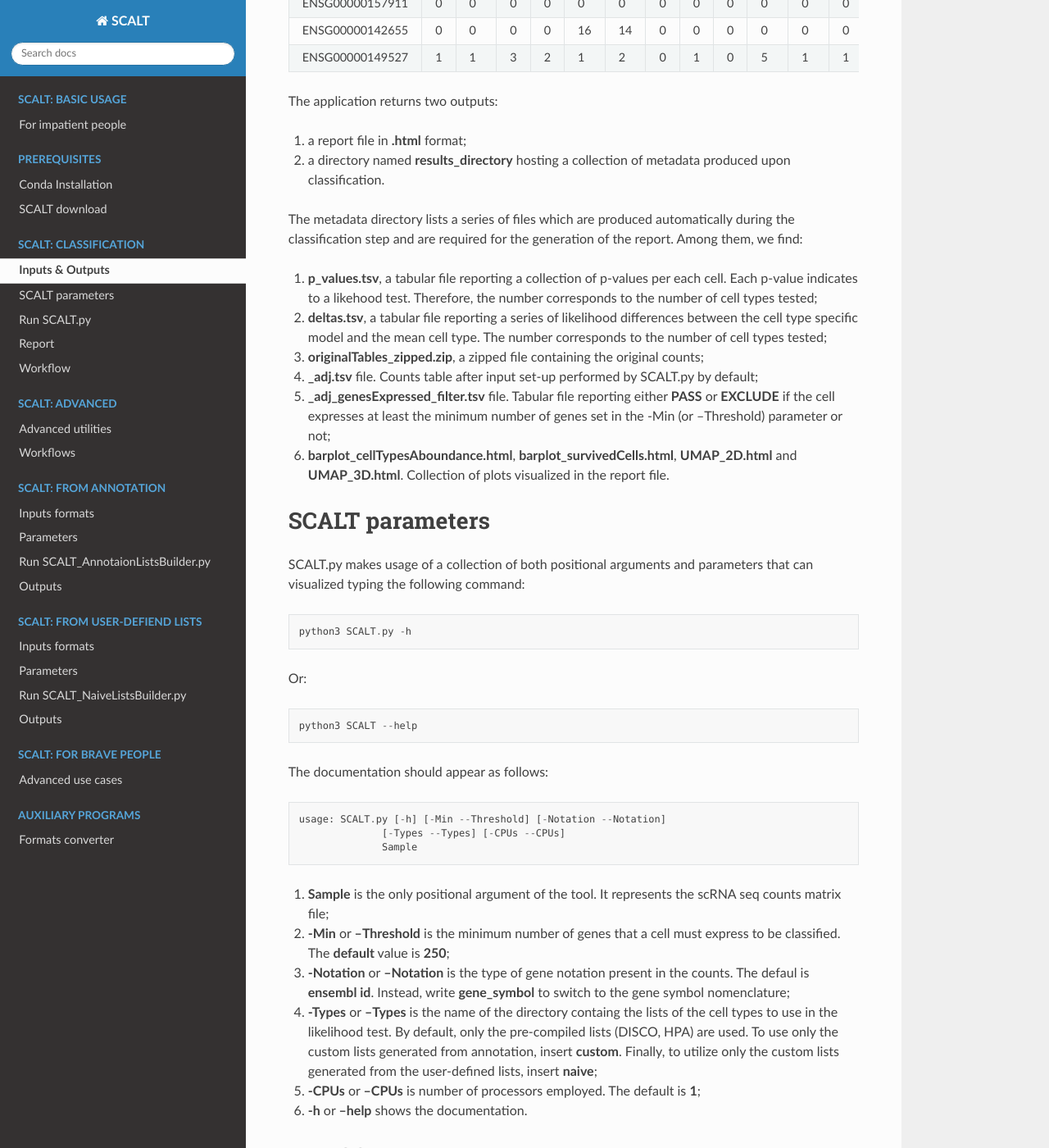
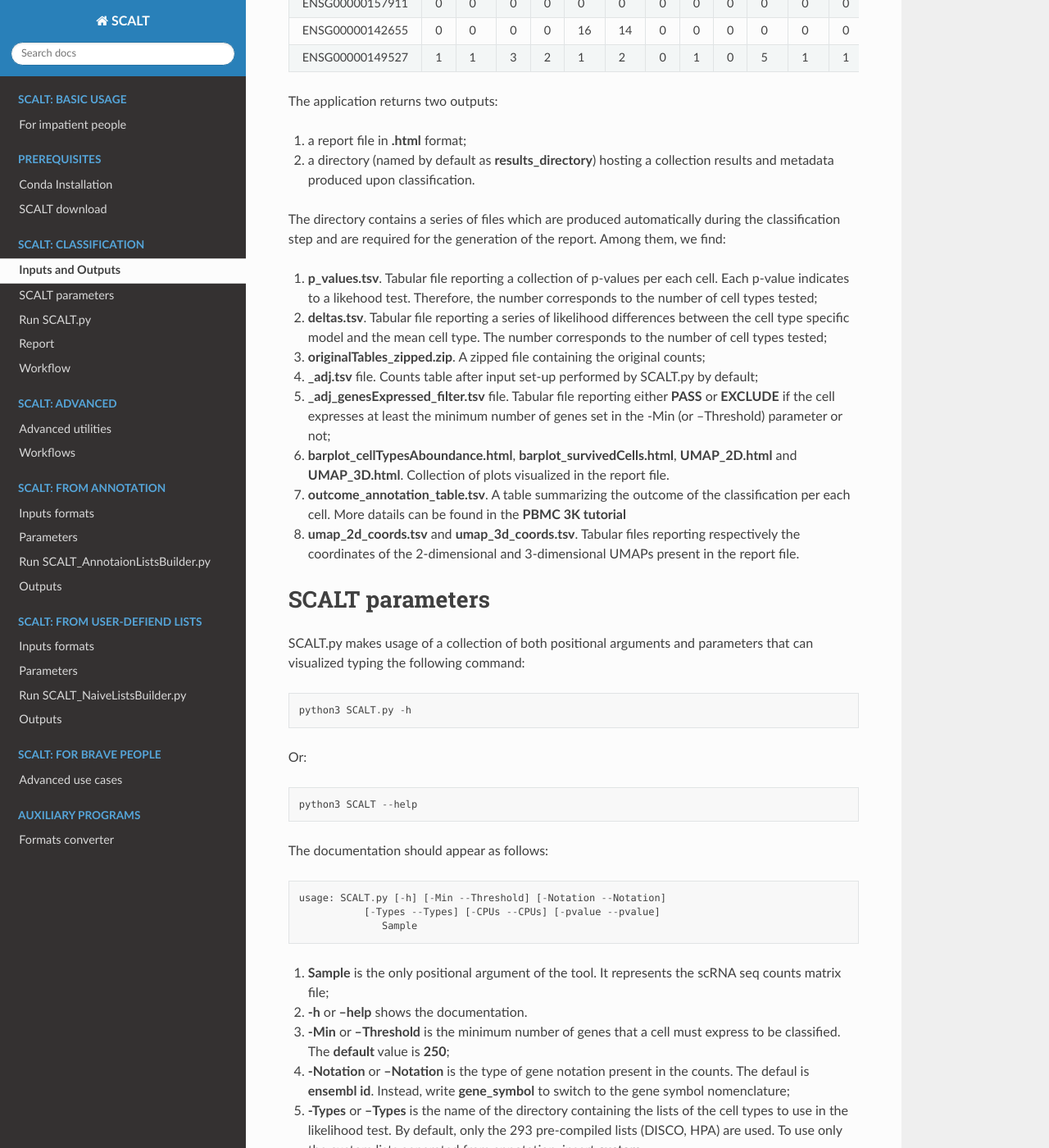
Before and after one commit to danitrave/SCALT, a Sphinx documentation site: the page built from docs/source/classification.rst, in a window 1280 px wide and 1400 px high, scrolled down 660 px. Shown: the whole window at 82% size. Built offline with Sphinx 7.4.7 and the Read the Docs theme 3.1.0, drawn with Linux system fonts in a browser that asks for light colours; some of the changed text lies outside the part shown.

Commit message:
Update classification.rst

```diff
--- a/docs/source/classification.rst
+++ b/docs/source/classification.rst
@@ -1,7 +1,7 @@
-Inputs & Outputs
+Inputs and Outputs
 ================
 
-SCALT.py requires a scRNA seq row counts matrix as input data. The matrix must be in **.tsv** extension reporting:
+The input of SCALT is a matrix of raw counts from single cell RNA sequencing. The matrix must be in **.tsv** extension reporting:
 
 1. genes on the rows;
 2. cells on the columns.
@@ -148,16 +148,18 @@
 The application returns two outputs:
 
 1. a report file in **.html** format;
-2. a directory named **results_directory** hosting a collection of metadata produced upon classification.
+2. a directory (named by default as **results_directory**) hosting a collection results and metadata produced upon classification.
 
-The metadata directory lists a series of files which are produced automatically during the classification step and are required for the generation of the report. Among them, we find:
+The directory contains a series of files which are produced automatically during the classification step and are required for the generation of the report. Among them, we find:
 
-1. **p_values.tsv**, a tabular file reporting a collection of p-values per each cell. Each p-value indicates to a likehood test. Therefore, the number corresponds to the number of cell types tested;
-2. **deltas.tsv**, a tabular file reporting a series of likelihood differences between the cell type specific model and the mean cell type. The number corresponds to the number of cell types tested;
-3. **originalTables_zipped.zip**, a zipped file containing the original counts;
+1. **p_values.tsv**. Tabular file reporting a collection of p-values per each cell. Each p-value indicates to a likehood test. Therefore, the number corresponds to the number of cell types tested;
+2. **deltas.tsv**. Tabular file reporting a series of likelihood differences between the cell type specific model and the mean cell type. The number corresponds to the number of cell types tested;
+3. **originalTables_zipped.zip**. A zipped file containing the original counts;
 4. **_adj.tsv** file. Counts table after input set-up performed by SCALT.py by default;
 5. **_adj_genesExpressed_filter.tsv** file. Tabular file reporting either **PASS** or **EXCLUDE** if the cell expresses at least the minimum number of genes set in the -Min (or --Threshold) parameter or not;
 6. **barplot_cellTypesAboundance.html**, **barplot_survivedCells.html**, **UMAP_2D.html** and **UMAP_3D.html**. Collection of plots visualized in the report file.
+7. **outcome_annotation_table.tsv**. A table summarizing the outcome of the classification per each cell. More datails can be found in the **PBMC 3K tutorial**
+8. **umap_2d_coords.tsv** and **umap_3d_coords.tsv**. Tabular files reporting respectively the coordinates of the 2-dimensional and 3-dimensional UMAPs present in the report file.
 
 
 SCALT parameters
@@ -180,20 +182,21 @@
 ::
 
   usage: SCALT.py [-h] [-Min --Threshold] [-Notation --Notation]
-                [-Types --Types] [-CPUs --CPUs]
+             [-Types --Types] [-CPUs --CPUs] [-pvalue --pvalue]
                 Sample
 
 1. **Sample** is the only positional argument of the tool. It represents the scRNA seq counts matrix file;
-2. **-Min** or **--Threshold** is the minimum number of genes that a cell must express to be classified. The **default** value is **250**;
-3. **-Notation** or **--Notation** is the type of gene notation present in the counts. The defaul is **ensembl id**. Instead, write **gene_symbol** to switch to the gene symbol nomenclature;
-4. **-Types** or **--Types** is the name of the directory containg the lists of the cell types to use in the likelihood test. By default, only the pre-compiled lists (DISCO, HPA) are used. To use only the custom lists generated from annotation, insert **custom**. Finally, to utilize only the custom lists generated from the user-defined lists, insert **naive**;
-5. **-CPUs** or **--CPUs** is number of processors employed. The default is **1**;
-6. **-h** or **--help** shows the documentation.
+2. **-h** or **--help** shows the documentation.
+3. **-Min** or **--Threshold** is the minimum number of genes that a cell must express to be classified. The **default** value is **250**;
+4. **-Notation** or **--Notation** is the type of gene notation present in the counts. The defaul is **ensembl id**. Instead, write **gene_symbol** to switch to the gene symbol nomenclature;
+5. **-Types** or **--Types** is the name of the directory containing the lists of the cell types to use in the likelihood test. By default, only the 293 pre-compiled lists (DISCO, HPA) are used. To use only the custom lists generated from annotation, insert **custom**;
+6. **-CPUs** or **--CPUs** is number of processors employed. The default is **1**;
+6. **-pvalue** or **--pvalue** indicates the significance level corresponding to the likelihood difference that there must be between the most signficant classification and the other pluasible ones in order to unequivocally annotate a cell to a type. If the likelihood difference is not reached, the cell will be classified as **multiassigned**. By default, the p-value threshold is **0.05** and corresponds to a likelihood difference of 6. Set the threshold to **0.01** to increase the stringency of the likelihood difference up to 9.
 
 Run SCALT.py
 =========
 
-SCALT.py is quite straightforward sine it requires just the counts table as positional input.
+SCALT.py is quite straightforward since it requires just the counts table as positional input.
 
 Leaving default parameters, the basic command appears as follows:
 
@@ -241,17 +244,29 @@
 
 Make sure to have available the number of desidered processors in your machine.
 
-To conclude, the different parameters can be modified in a unique call:
+Finally, the significance threshold can be modified in the following way:
 
 ::
 
-   python3 SCALT.py read_counts.tsv -Notation gene_symbol -Min 500 -CPUs 4
+   python3 SCALT.py read_counts.tsv -pvalue 0.01
 
 Or:
 
 ::
 
-   python3 SCALT.py read_counts.tsv --Notation gene_symbol --Threshold 500 --CPUs 4
+   python3 SCALT.py read_counts.tsv --pvalue 0.01
+
+Adjusting the parameters in a unique call, the final command should appear as follows:
+
+::
+
+   python3 SCALT.py read_counts.tsv -Notation gene_symbol -Min 500 -CPUs 4 -pvalue 0.01
+
+Or:
+
+::
+
+   python3 SCALT.py read_counts.tsv --Notation gene_symbol --Threshold 500 --CPUs 4 --pvalue 0.01
 
 The order of parameters is irrelevant.
 
@@ -262,12 +277,13 @@
 The report is a file in html format composed of a collection of plots summarizing the general statistics and classification results of the analysis. The file reports four different plots:
 
 1. a bar plot showing how many cells express or not the minimum number of genes for classification;
-2. a second barplot counting how many cells were classified to a cell type cathegory;
+2. a second barplot counting how many cells were classified to each cell type cathegory;
 3. a 2D UMAP;
 4. a 3D UMAP.
+5. a 2D UMAP where cells are colored based on the cell ontology.
 
 .. note::
-   The genes used for the creation of the UMAPs coordinates are the union of genes coming from the 471 lists of genes without repetitions.
+   The genes used for the creation of the UMAPs coordinates are the union of genes deriving from the 293 cell types that managed to annotate at least 50 cells without repetitions.
 
 Workflow
 ========
```
Also changed, not shown: other parts of docs/source/classification.rst (+1 -1 lines).
